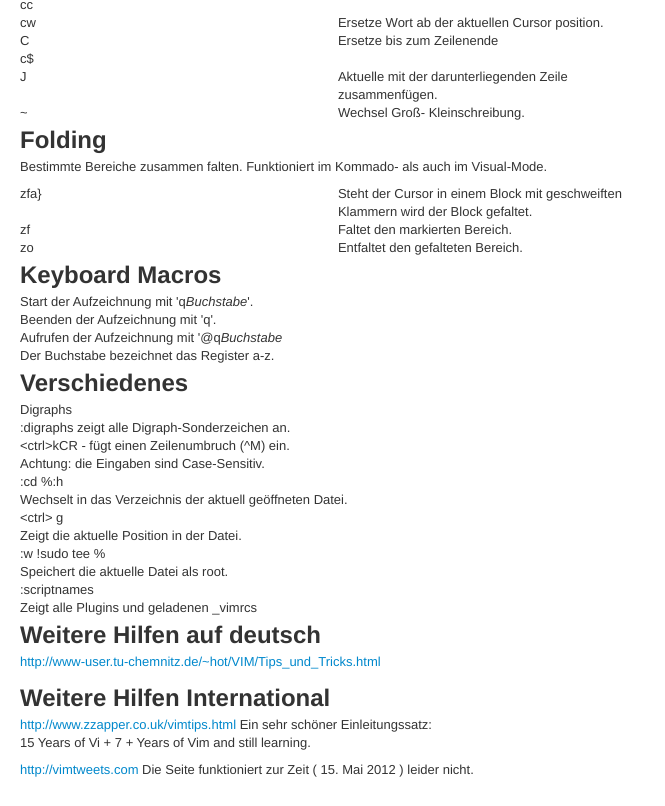
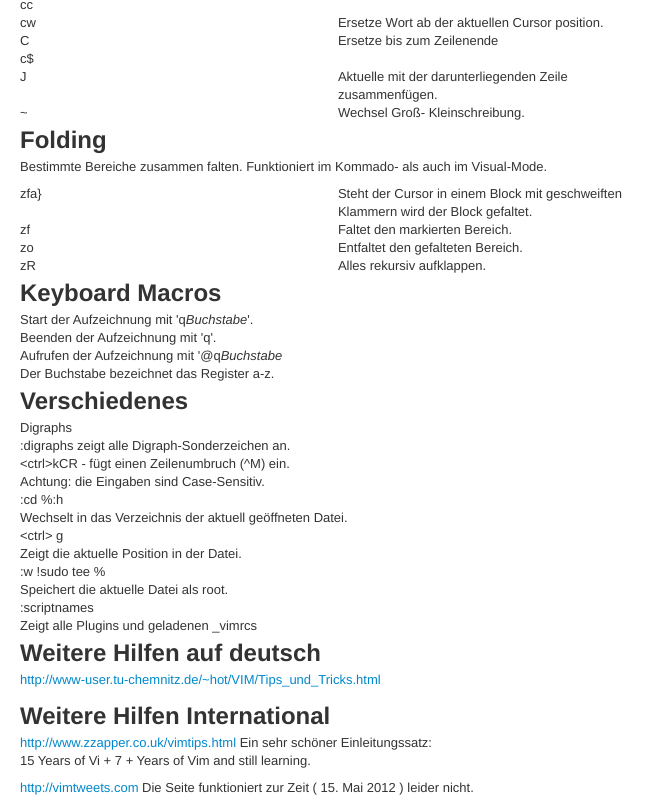
Before and after one commit to vieten/viwiz, a plain HTML site: page index.html in a window 1280 px wide. Shown: the part 3731-4537 px from the top of the page, without its empty margins (0-665 px from the left). Drawn offline with nearby package versions, Linux system fonts and the light colour scheme.

Commit message:
Add enfold all.

```diff
--- a/index.html
+++ b/index.html
@@ -401,6 +401,10 @@
                 <div class="span3">zo</div>
                 <div class="span3">Entfaltet den gefalteten Bereich.</div>
             </div>
+            <div class="row-fluid">
+                <div class="span3">zR</div>
+                <div class="span3">Alles rekursiv aufklappen.</div>
+            </div>
             <!-- Verschiedenes //-->
             <h2>Keyboard Macros</h2>
             <div class="abstract">
```
